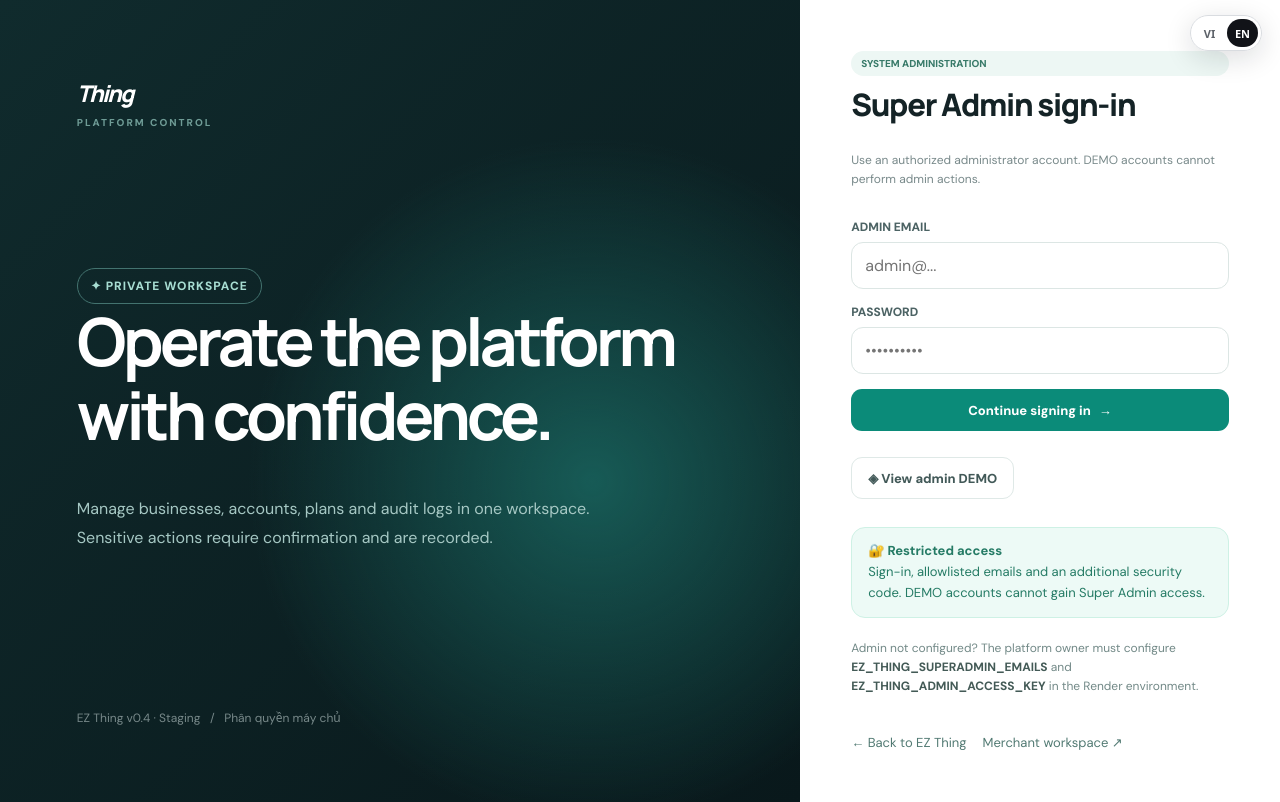
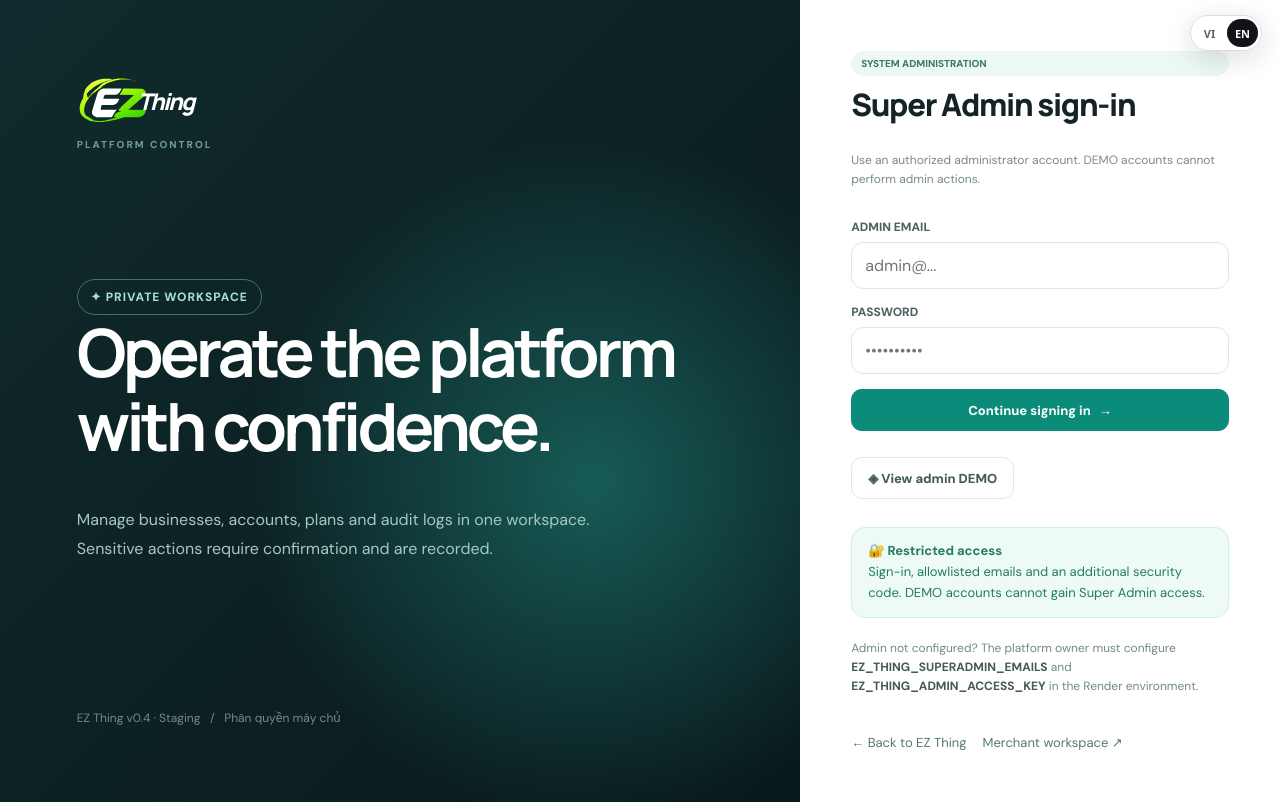
Before and after one commit to nguyenkhoilevn7-acetropical/EZ-Thing, a plain HTML site: page app/static/admin.html in a window 1280 px wide. Drawn offline with Linux system fonts and the light colour scheme; files that its build step writes are made by us from their sources; no server answers; files whose address does not match are found by name.

Commit message:
fix(branding): show approved EZ icon in dark Super Admin navigation

```diff
--- a/app/static/brand-logo.css
+++ b/app/static/brand-logo.css
@@ -33,3 +33,6 @@
  .site-home .site-header .site-brand.ez-site-brand .ez-logo-word{font-size:20px;margin-left:-5px}
  .site-home .site-header .ez-site-brand{flex-shrink:0}
 }
+
+/* Super Admin intentionally runs on a dark navigation surface. */
+.admin-ez-logo .ez-mark-dark,.admin-ez-loader .ez-mark-dark{display:block}
```
